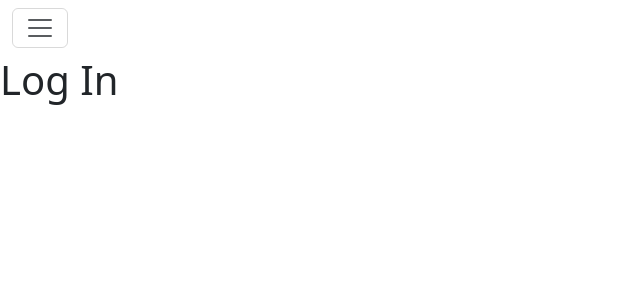
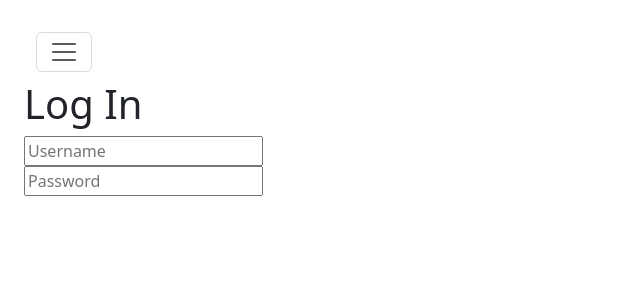
Before and after one commit to EdLopez101/React-Practice, a React (Vite) app: page /login in a window 1280 px wide. Shown: the top 300 px of the page, without its empty margins (0-640 px from the left). Built offline with nearby package versions, Linux system fonts and the light colour scheme.

Commit message:
Implemented login component

```diff
--- a/src/App.tsx
+++ b/src/App.tsx
@@ -1,5 +1,6 @@
 import { BrowserRouter, Routes, Route } from "react-router-dom";
 import Navbar from "./components/Navbar";
+import Login from "./components/Login";
 
 function Home() {
   return (
@@ -11,12 +12,19 @@ function Home() {
 }
 
 function LogIn() {
-  return <h1>Log In</h1>;
+  return (
+    <>
+      <body className="m-4"></body>
+      <h1>Log In</h1>
+      <Login></Login>
+    </>
+  );
 }
 
 function App() {
   return (
     <BrowserRouter>
+      <body className="m-4"></body>
       <Navbar></Navbar>
       <Routes>
         <Route path="/" element={<Home />} />
--- a/src/components/Login.tsx
+++ b/src/components/Login.tsx
@@ -1,9 +1,39 @@
-import { useForm } from "react-hook-form";
+import { useForm, type SubmitHandler } from "react-hook-form";
+
+interface Props {
+  username: string;
+  password: string;
+}
 
 function Login() {
-  //const {register, formState: error} = useForm();
+  const {
+    register,
+    handleSubmit,
+    formState: { errors },
+  } = useForm<Props>();
 
-  return <></>;
+  const onSubmit: SubmitHandler<Props> = (data) => console.log(data);
+
+  return (
+    <form onSubmit={handleSubmit(onSubmit)}>
+      <div>
+        <input
+          type="text"
+          placeholder="Username"
+          {...register("username", { required: true })}
+        />
+      </div>
+      {errors.username && <span>This field is required</span>}
+      <div>
+        <input
+          type="text"
+          placeholder="Password"
+          {...register("password", { required: true })}
+        />
+      </div>
+      {errors.password && <span>This field is required</span>}
+    </form>
+  );
 }
 
 export default Login;
```
